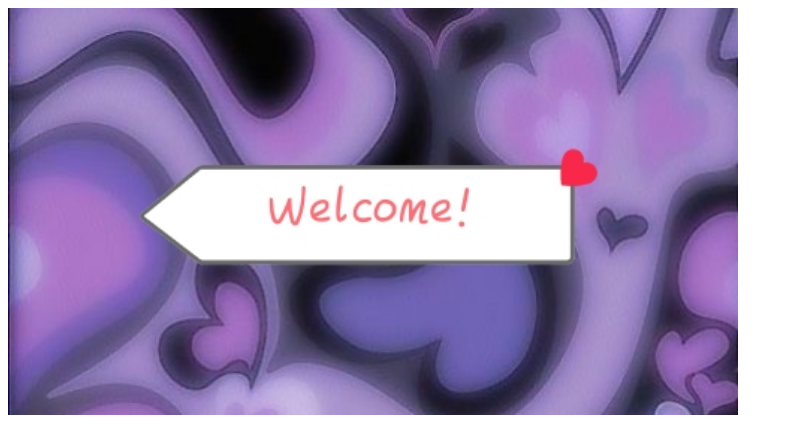
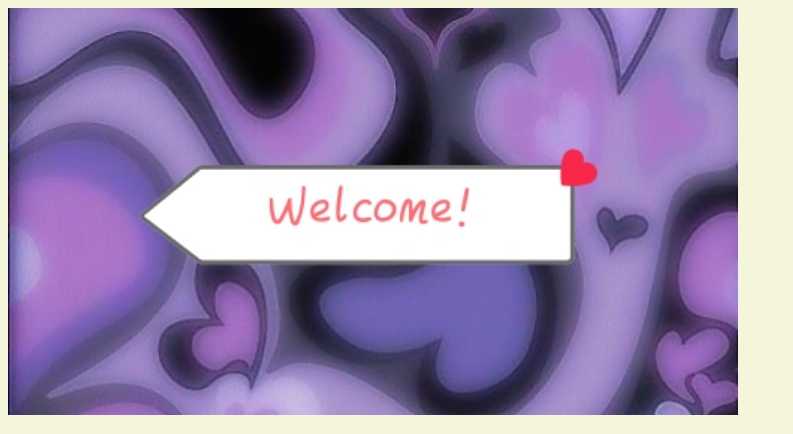
Before and after one commit to nicole-kirimi/Portfolio-2, a plain HTML site: page index.html in a window 1280 px wide. Shown: the top 434 px of the page, without its empty margins (0-793 px from the left). Drawn offline with Linux system fonts and the light colour scheme.

Commit message:
new background color

```diff
--- a/css/style.css
+++ b/css/style.css
@@ -31,3 +31,6 @@
     color: blueviolet;
 
 }
+.background{
+    background-color: beige;
+}
--- a/index.html
+++ b/index.html
@@ -6,7 +6,7 @@
     <title>Nicole's Portfolio</title>
     <link rel="stylesheet" href="./css/style.css">
 </head>
-<body>
+<body class="background">
 
     <img width="730px" src="images/welcome.jpg" >
 
```
